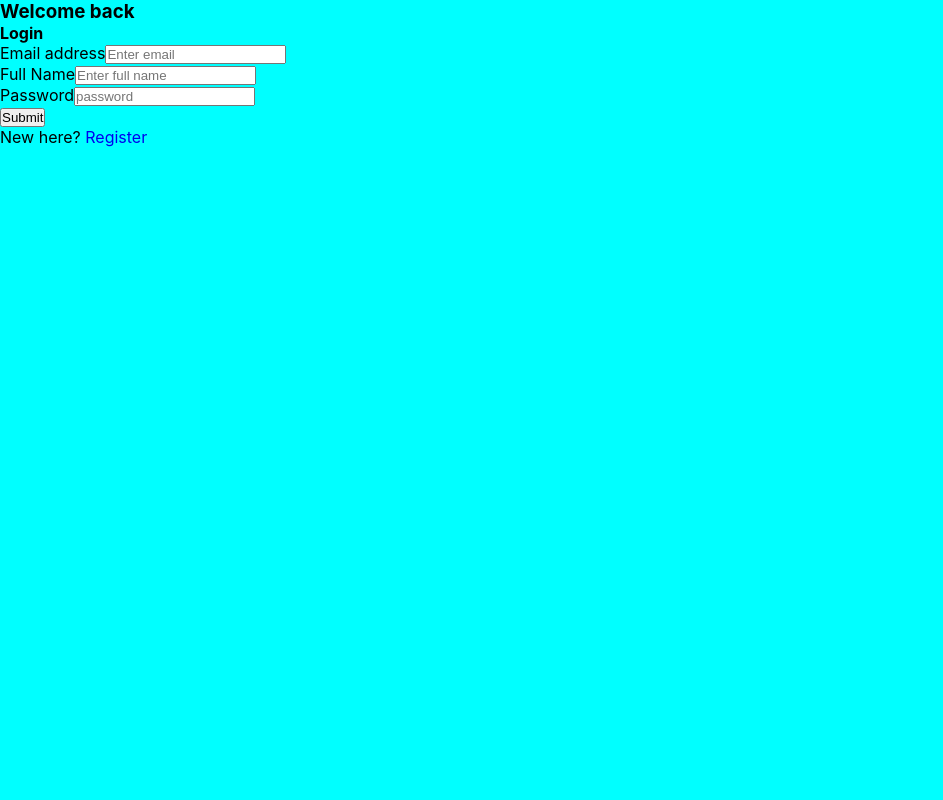
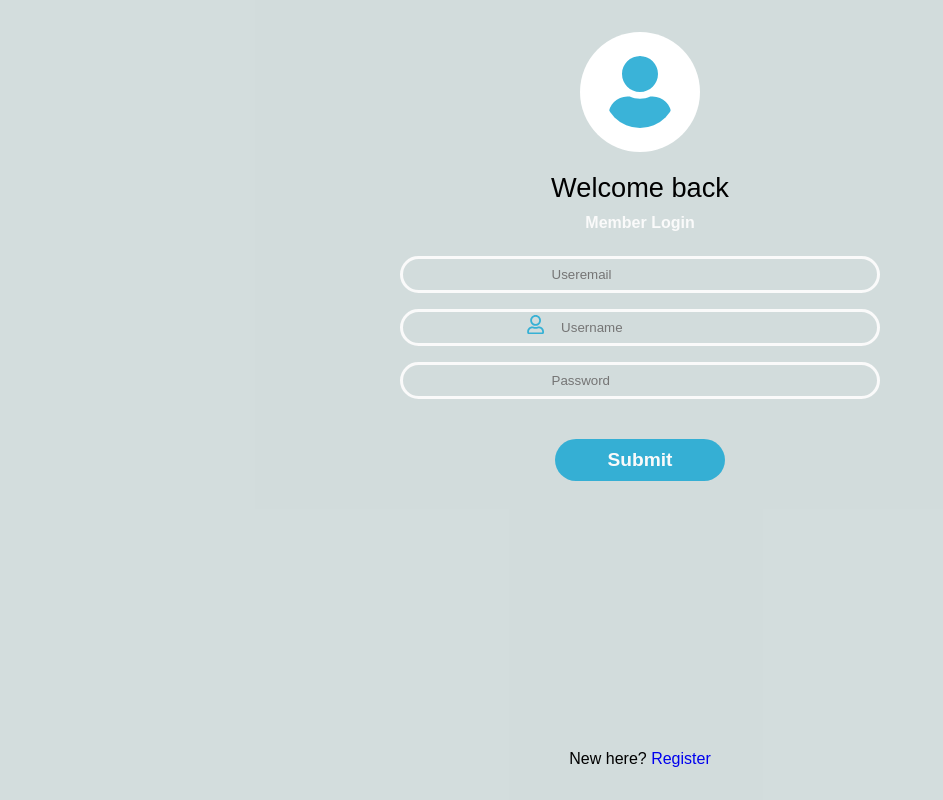
Before and after one commit to azy64/book-an-appointment-front-end, a React (Create React App) app: page /login in a window 1280 px wide. Shown: the whole page, without its empty margins (0-943 px from the left). Built offline with nearby package versions, Linux system fonts and the light colour scheme.

Commit message:
Style the loging page

```diff
--- a/package.json
+++ b/package.json
@@ -6,6 +6,7 @@
     "@fortawesome/fontawesome-svg-core": "^1.3.0",
     "@fortawesome/free-solid-svg-icons": "^6.0.0",
     "@fortawesome/react-fontawesome": "^0.1.17",
+    "@react-icons/all-files": "^4.1.0",
     "@testing-library/jest-dom": "^5.16.2",
     "@testing-library/react": "^12.1.3",
     "@testing-library/user-event": "^13.5.0",
--- a/src/components/Auth/Login.js
+++ b/src/components/Auth/Login.js
@@ -1,24 +1,36 @@
 /* eslint-disable jsx-a11y/label-has-associated-control */
 import React from 'react';
 import { Link } from 'react-router-dom';
+// import { FaRegUser, FaUser, HiOutlineMailOpen, RiLockPasswordLine } from 'react-icons/fa';
+import { FaRegUser, FaUser } from 'react-icons/fa';
+
+import styles from '../scss/Login.module.scss';
 
 const Login = () => (
-  <section className="login">
-    <h3>Welcome back</h3>
+  <section className={styles['login-section']}>
+    <div className={styles.loginIcon}><FaUser /></div>
+    <h2>Welcome back</h2>
+
     <form action="">
-      <h4>Login</h4>
-      <div className="form-group">
-        <label htmlFor="Email1">Email address</label>
-        <input type="email" className="form-control" id="Email1" placeholder="Enter email" />
+      <h4>Member Login</h4>
+      <div className={styles['form-group']}>
+        {/* <label htmlFor="Email1">Email address</label> */}
+        {/* <span className={styles.icon}>< /></span> */}
+        <input type="email" className="form-control" id="Email1" placeholder="Useremail" />
       </div>
-      <div className="form-group">
-        <label htmlFor="name">Full Name</label>
-        <input type="text" className="form-control" id="name" placeholder="Enter full name" />
+
+      <div className={styles['form-group']}>
+        {/* <label htmlFor="name">Full Name</label> */}
+        <span className={styles.icon}><FaRegUser /></span>
+        <input type="text" className="form-control" id="name" placeholder="Username" />
       </div>
-      <div className="form-group">
-        <label htmlFor="password">Password</label>
-        <input type="password" className="form-control" id="password" placeholder="password" />
+
+      <div className={styles['form-group']}>
+        {/* <label htmlFor="password">Password</label> */}
+        {/* <span className={styles.icon}><RiLockPasswordLine /></span> */}
+        <input type="password" className="form-control" id="password" placeholder="Password" />
       </div>
+
       <button type="submit">Submit</button>
     </form>
     <p>
--- a/src/components/scss/LandingPage.module.scss
+++ b/src/components/scss/LandingPage.module.scss
@@ -1,15 +1,63 @@
 @import 'config';
 
 .landingPage {
-  // background-color: $white-backg;
-  width: 100%;
-  height: 100%;
+  @extend %main-properties;
 }
 
 .landing {
+  height: 100%;
+  text-align: center;
+  @include d-flex(center);
+  flex-direction:column;
+
+  .image {
+    width: 120px;
+    height: auto;
+    display: inline-block;
+    margin: 4rem auto 1rem;
+
+    img {
+      width: 100%;
+      height: auto;
+    }
+  }
+
+
   h1 {
-    font-size: 1.6rem;
-    text-align: center;
-    margin: 2rem auto;
+    font-size: 1.7rem;
+    font-weight: 500;
   }
+
+  h3 {
+    margin: 1rem auto;
+    font-size: 1rem;
+    font-weight: 400
+  }
+
+  a button {
+    @extend %btn-properties;
+    @extend %btn-color;
+
+  }
+
+  .sousTitle {
+    @include d-flex(center);
+
+    h4 {
+      font-size: 1.1rem;
+      margin: 3rem 0.5rem;
+    }
+
+    span {
+      width: 100px;
+      height: 2px;
+      background-color: $secondary-color;
+    }
+  }
+
+  p {
+    margin-top: auto;
+    font-size: 1.1rem;
+  }
+
 }
--- /dev/null
+++ b/src/components/scss/Login.module.scss
@@ -0,0 +1,73 @@
+@import 'config';
+
+.login-section,
+.login-register {
+  @extend %main-properties;
+  @include d-flex(space-between);
+  flex-direction:column;
+}
+
+.loginIcon svg {
+  width: 120px;
+  height: 120px;
+  border: none 1px transparent;
+  padding: 1.5rem;
+  background-color: #fff;
+  border-radius: 50%;
+  color: $secondary-color;
+}
+
+
+h2 {
+  font-size: 1.7rem;
+  font-weight: 500;
+  text-align: center;
+  margin: 1rem auto 0.5rem;
+}
+
+form {
+  width: 90%;
+  @include d-flex(center);
+  flex-direction:column;
+  // background-color: aqua;
+
+  h4 {
+    color: $text-color;
+    margin: 0.1rem auto 1rem;
+  }
+
+  .form-group {
+    @include d-flex(center);
+    width: 100%;
+    max-width: 480px;
+    margin: 8px auto;
+    padding: 0 1rem;
+    @extend %btn-properties;
+    border: $border;
+    // background-color: blue;
+    // height: 80px;
+
+    .icon {
+      // justify-self: flex-start;
+      float: left;
+      color: $secondary-color;
+    }
+
+    input {
+      padding: 0.5rem 1rem;
+      background-color: inherit;
+      color: $secondary-color
+    }
+  }
+
+  button {
+    @extend %btn-properties;
+    @extend %btn-color;
+  }
+
+}
+
+p {
+  margin-top: auto;
+  font-size: 1rem;
+}
--- a/src/components/scss/_config.scss
+++ b/src/components/scss/_config.scss
@@ -1,15 +1,13 @@
 $text-color: #fafafa;
 $primary-color: #121212;
-$secondary-color: orange;
+$secondary-color: rgba(36, 171, 212, 0.897);;
 $background-color: rgba(221, 219, 219, 0.952);
-$font-stack: 'Montserrat', serif;
-$border: 3px solid $primary-color;
+$font-stack: 'Montserrat', sans-serif;
+$font: 'Caveat', cursive,  serif;
+$border-size: 4px solid #121212;
+$border: 3px solid $text-color;
 
 // :root {
-//   --white-backg: #fafafa;
-//   --blue-color: #0290ff;
-//   --blue-blur: #4386bf;
-  // --back-color: #121212;
 //   --size-small: 0.85rem;
 //   --border-size: 1px solid #e8e8e8;
 // }
@@ -18,6 +16,15 @@ $border: 3px solid $primary-color;
   display: flex;
   align-items: center;
   justify-content: $position;
+}
+
+
+%main-properties {
+  background-color: $background-color;
+  width: 100%;
+  height: 100vh;
+  padding: 2rem 1rem;
+  font-family: $font-stack;
 }
 
 %boder-properties {
@@ -29,9 +36,22 @@ $border: 3px solid $primary-color;
 %btn-properties {
   border: none;
   outline: none;
+  margin: 2rem auto;
   font-size: 1.2rem;
-  margin: 2rem auto;
-  background-color: aqua;
-  padding: 8px 18px;
-  border-radius: 8px;
+  font-weight: bold;
+  // color: $text-color;
+  // background-color: $secondary-color;
+  padding: 10px 52px;
+  border-radius: 32px;
 }
+
+%btn-color {
+  color: $text-color;
+  background-color: $secondary-color;
+}
+
+input, button {
+  border: none;
+  outline: none;
+  // background: black;
+}
```
Also changed, not shown: 1 other file (tests, documents, lock files or other folders).
